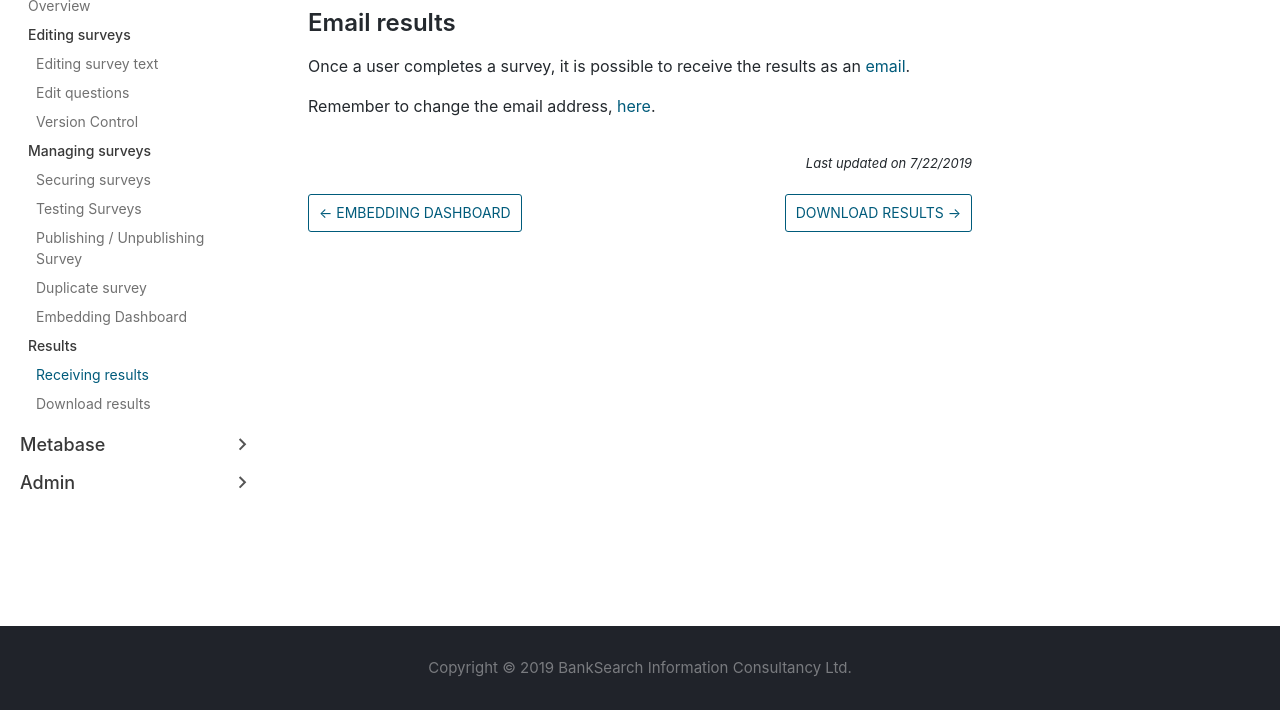
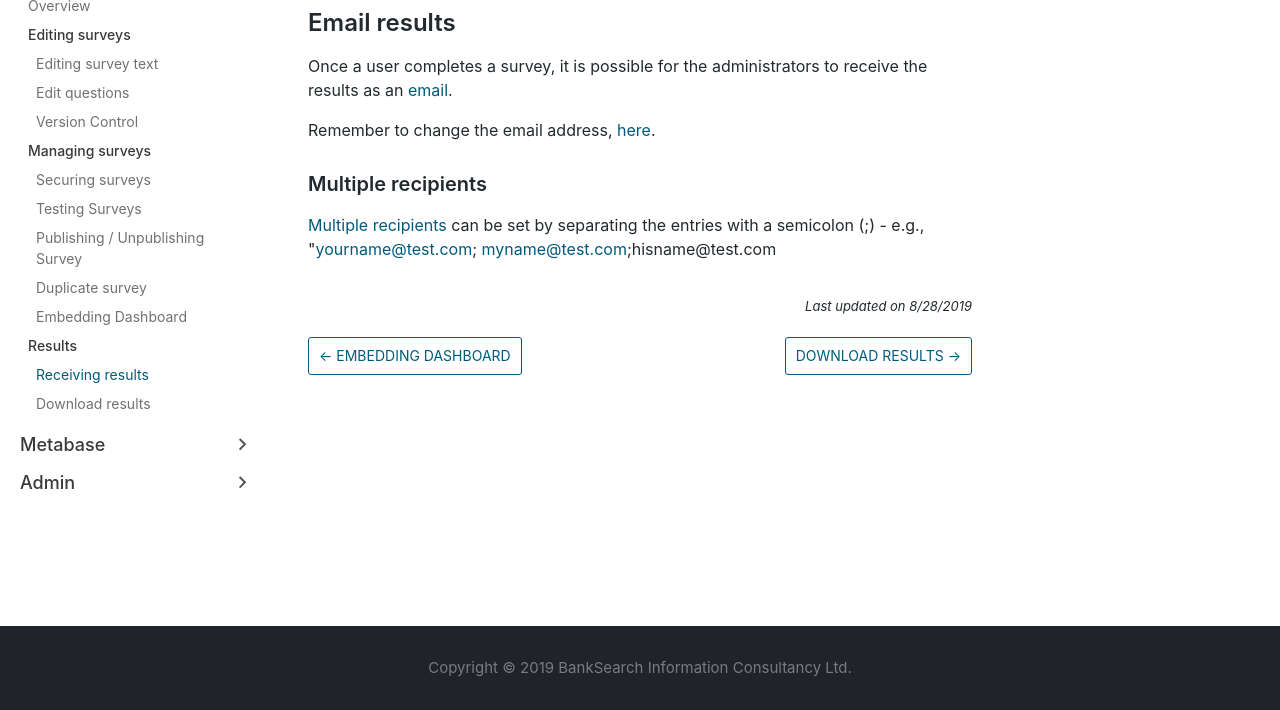
Before and after one commit to msdcanderson/bcu, a plain HTML site: page docs/receive-results.html in a window 1280 px wide. Shown: the part 174-884 px from the top of the page. Drawn offline with nearby package versions, Linux system fonts and the light colour scheme.

Commit message:
Deploy website
Deploy website version based on d6ad1c611ffee06df5291b13775edfa89f3543b0

```diff
--- a/docs/receive-results.html
+++ b/docs/receive-results.html
@@ -55,6 +55,8 @@
               }
             });
         </script></nav></div><div class="container mainContainer"><div class="wrapper"><div class="post"><header class="postHeader"><h1 class="postHeaderTitle">Receiving results</h1></header><article><div><span><h2><a class="anchor" aria-hidden="true" id="email-results"></a><a href="#email-results" aria-hidden="true" class="hash-link"><svg class="hash-link-icon" aria-hidden="true" height="16" version="1.1" viewBox="0 0 16 16" width="16"><path fill-rule="evenodd" d="M4 9h1v1H4c-1.5 0-3-1.69-3-3.5S2.55 3 4 3h4c1.45 0 3 1.69 3 3.5 0 1.41-.91 2.72-2 3.25V8.59c.58-.45 1-1.27 1-2.09C10 5.22 8.98 4 8 4H4c-.98 0-2 1.22-2 2.5S3 9 4 9zm9-3h-1v1h1c1 0 2 1.22 2 2.5S13.98 12 13 12H9c-.98 0-2-1.22-2-2.5 0-.83.42-1.64 1-2.09V6.25c-1.09.53-2 1.84-2 3.25C6 11.31 7.55 13 9 13h4c1.45 0 3-1.69 3-3.5S14.5 6 13 6z"></path></svg></a>Email results</h2>
-<p>Once a user completes a survey, it is possible to receive the results as an <a href="https://manual.limesurvey.org/Email_templates#Basic_.26_detailed_admin_notifications" target="_blank" rel="nofollow noreferrer noopener">email</a>.</p>
+<p>Once a user completes a survey, it is possible for the administrators to receive the results as an <a href="https://manual.limesurvey.org/Email_templates#Basic_.26_detailed_admin_notifications" target="_blank" rel="nofollow noreferrer noopener">email</a>.</p>
 <p>Remember to change the email address, <a href="https://manual.limesurvey.org/Notifications_%26_data" target="_blank" rel="nofollow noreferrer noopener">here</a>.</p>
-</span></div></article></div><div class="docLastUpdate"><em>Last updated on 7/22/2019</em></div><div class="docs-prevnext"><a class="docs-prev button" href="/bcu/docs/ls-embedding-dashboard"><span class="arrow-prev">← </span><span>Embedding Dashboard</span></a><a class="docs-next button" href="/bcu/docs/download-results"><span>Download results</span><span class="arrow-next"> →</span></a></div></div></div><nav class="onPageNav"><ul class="toc-headings"><li><a href="#email-results">Email results</a></li></ul></nav></div><footer class="nav-footer" id="footer"><a href="https://www.banksearch-consultancy.com/" target="_blank" class="banksearchHome"><section class="copyright">Copyright © 2019 BankSearch Information Consultancy Ltd.</section></a></footer></div></body></html>
+<h3><a class="anchor" aria-hidden="true" id="multiple-recipients"></a><a href="#multiple-recipients" aria-hidden="true" class="hash-link"><svg class="hash-link-icon" aria-hidden="true" height="16" version="1.1" viewBox="0 0 16 16" width="16"><path fill-rule="evenodd" d="M4 9h1v1H4c-1.5 0-3-1.69-3-3.5S2.55 3 4 3h4c1.45 0 3 1.69 3 3.5 0 1.41-.91 2.72-2 3.25V8.59c.58-.45 1-1.27 1-2.09C10 5.22 8.98 4 8 4H4c-.98 0-2 1.22-2 2.5S3 9 4 9zm9-3h-1v1h1c1 0 2 1.22 2 2.5S13.98 12 13 12H9c-.98 0-2-1.22-2-2.5 0-.83.42-1.64 1-2.09V6.25c-1.09.53-2 1.84-2 3.25C6 11.31 7.55 13 9 13h4c1.45 0 3-1.69 3-3.5S14.5 6 13 6z"></path></svg></a>Multiple recipients</h3>
+<p><a href="https://manual.limesurvey.org/Notifications_%26_data#Basic_and_detailed_admin_notifications_email" target="_blank" rel="nofollow noreferrer noopener">Multiple recipients</a> can be set by separating the entries with a semicolon (;) - e.g., &quot;<a href="mailto:yourname@test.com" target="_blank" rel="nofollow noreferrer noopener">yourname@test.com</a>; <a href="mailto:myname@test.com" target="_blank" rel="nofollow noreferrer noopener">myname@test.com</a>;hisname@test.com</p>
+</span></div></article></div><div class="docLastUpdate"><em>Last updated on 8/28/2019</em></div><div class="docs-prevnext"><a class="docs-prev button" href="/bcu/docs/ls-embedding-dashboard"><span class="arrow-prev">← </span><span>Embedding Dashboard</span></a><a class="docs-next button" href="/bcu/docs/download-results"><span>Download results</span><span class="arrow-next"> →</span></a></div></div></div><nav class="onPageNav"><ul class="toc-headings"><li><a href="#email-results">Email results</a><ul class="toc-headings"><li><a href="#multiple-recipients">Multiple recipients</a></li></ul></li></ul></nav></div><footer class="nav-footer" id="footer"><a href="https://www.banksearch-consultancy.com/" target="_blank" class="banksearchHome"><section class="copyright">Copyright © 2019 BankSearch Information Consultancy Ltd.</section></a></footer></div></body></html>
```
Also changed, not shown: docs/receive-results/index.html (+4 -2 lines).
